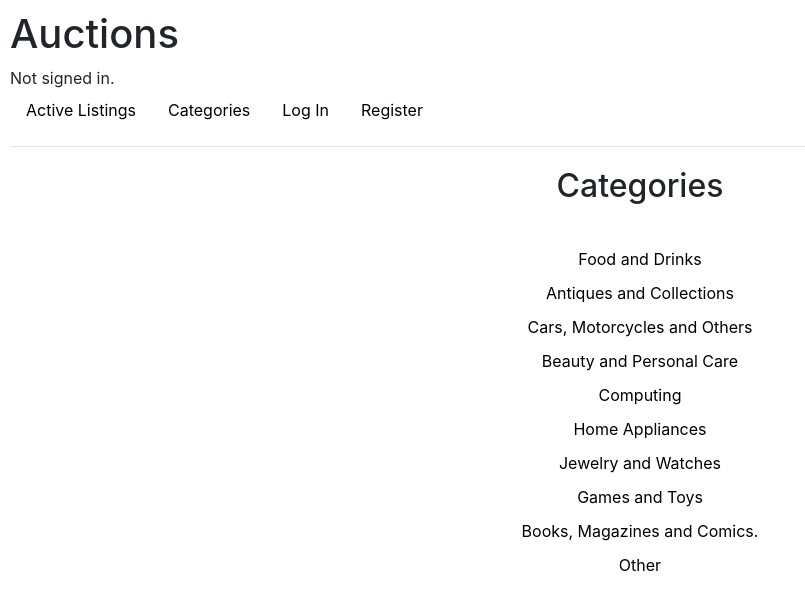
After one commit to Franco-Postulka/Commerce, a Django app: page /categories in a window 1280 px wide. The commit adds this page. Shown: the top 610 px of the page, without its empty margins (0-805 px from the left). Run offline with Django 3.2, Linux system fonts and the light colour scheme; data comes from the database, SQL or seed files in the repository; both versions use the stored data as it was after the commit; some libraries are stand-ins or nearby versions.

Commit message:
Add categories page

```diff
--- a/auctions/static/auctions/styles.css
+++ b/auctions/static/auctions/styles.css
@@ -113,3 +113,14 @@ Span{
     width: 800px;
     margin-right: 10px;
 }
+
+#categories{
+    margin: 20px;
+    /* background-color: aquamarine; */
+    text-align: center;
+}
+
+#category{
+    /* background-color: antiquewhite; */
+    margin: 10px;
+}
--- /dev/null
+++ b/auctions/templates/auctions/categories.html
@@ -0,0 +1,13 @@
+{% extends "auctions/layout.html" %}
+
+{% block body %}
+<div id="categories">
+        <h2>Categories</h2>
+        <br>
+        {% for category in categories %}
+            <div id="category">
+                <a href="{% url 'category' pk=category.pk %}">{{ category.category}}</a>
+            </div>
+        {% endfor %}
+    </div>
+{% endblock %}
--- a/auctions/templates/auctions/layout.html
+++ b/auctions/templates/auctions/layout.html
@@ -19,6 +19,9 @@
         <ul class="nav">
             <li class="nav-item">
                 <a class="nav-link" href="{% url 'index' %}">Active Listings</a>
+            </li>
+            <li>
+                <a class="nav-link" href="{% url 'categories' %}">Categories</a>
             </li>
             {% if user.is_authenticated %}
                 <li class="nav-item">
--- a/auctions/urls.py
+++ b/auctions/urls.py
@@ -12,5 +12,7 @@ urlpatterns = [
     path("<int:pk>/bid",views.bid, name="bid"),
     path("<int:pk>/close", views.close, name="close"),
     path("<int:pk>/comment", views.comment, name="comment"),
-    path("watchlist", views.watchlist, name="watchlist")
+    path("watchlist", views.watchlist, name="watchlist"),
+    path("categories", views.categories, name="categories"),
+    path("<int:pk>/category", views.category, name="category"),
 ]
--- a/auctions/views.py
+++ b/auctions/views.py
@@ -219,3 +219,15 @@ def watchlist(request):
     listings_in_watchlist = request.user.watchlist.all()
     print(listings_in_watchlist)
     return render(request, 'auctions/watchlist.html',{'listings_in_watchlist':listings_in_watchlist})
+
+
+def categories(request):
+    categories = Category.objects.all()
+    return render(request,"auctions/categories.html",{'categories':categories})
+
+def category(request,pk):
+    category = Category.objects.get(pk=pk)
+    listings = AuctionsListings.objects.filter(category=category)
+    if not listings.exists():
+        listings = False
+    return render(request, "auctions/category.html", {'category':category,'listings':listings})
```
Also changed, not shown: auctions/templates/auctions/category.html (added, +21 -0 lines), db.sqlite3.
